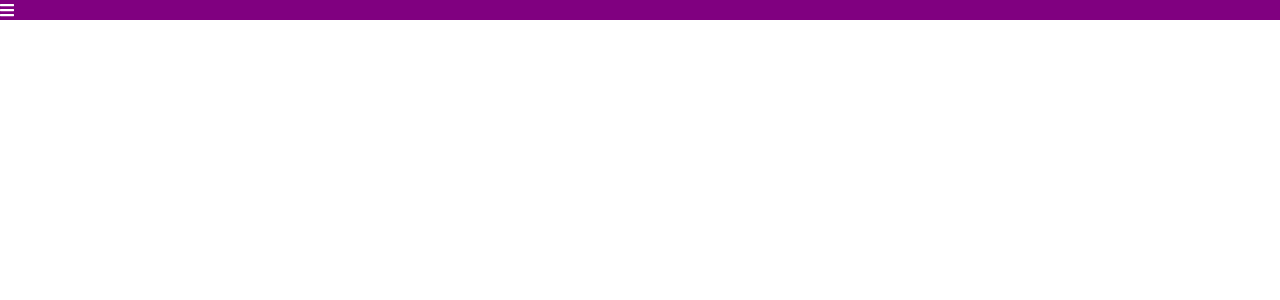
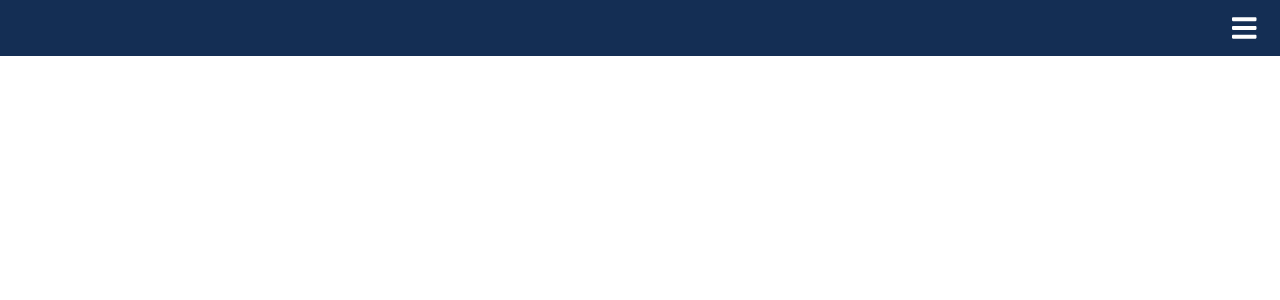
Before and after one commit to cjdeleon62/portfolio, a React (Create React App) app: page / in a window 1280 px wide. Shown: the top 300 px of the page. Built offline with nearby package versions, Linux system fonts and the light colour scheme.

Commit message:
add sass, color palette

```diff
--- a/package.json
+++ b/package.json
@@ -9,6 +9,7 @@
     "@testing-library/jest-dom": "^5.11.9",
     "@testing-library/react": "^11.2.5",
     "@testing-library/user-event": "^12.7.1",
+    "node-sass": "^5.0.0",
     "react": "^17.0.1",
     "react-dom": "^17.0.1",
     "react-scripts": "4.0.2",
--- a/src/App.css
+++ /dev/null
@@ -1,3 +0,0 @@
-.App {
-  background-color: orange;
-}
--- a/src/App.js
+++ b/src/App.js
@@ -1,6 +1,6 @@
 import Header from './components/Header';
 
-import './App.css';
+import './App.scss';
 
 function App() {
   return (
--- /dev/null
+++ b/src/App.scss
@@ -0,0 +1,5 @@
+@import './variables';
+
+.App {
+  background-color: $white;
+}
--- a/src/components/Header.css
+++ /dev/null
@@ -1,7 +0,0 @@
-.Header {
-    background: purple;
-}
-
-.NavIcon {
-    color: white;
-}
--- a/src/components/Header.js
+++ b/src/components/Header.js
@@ -3,7 +3,7 @@ import React from 'react';
 import { FontAwesomeIcon } from '@fortawesome/react-fontawesome'
 import { faBars } from '@fortawesome/free-solid-svg-icons'
 
-import './Header.css';
+import './Header.scss';
 
 const Header = () => (
     <header className="Header">
--- /dev/null
+++ b/src/components/Header.scss
@@ -0,0 +1,15 @@
+@import './../variables';
+
+.Header {
+    align-items: center;
+    background: $blue-primary-3;
+    display: flex;
+    height: 3.5rem;
+    justify-content: flex-end;
+    padding: 0 1.5rem;
+}
+
+.NavIcon {
+    color: $white;
+    font-size: 1.75rem;
+}
--- /dev/null
+++ b/src/variables.scss
@@ -0,0 +1,7 @@
+// Palette
+$white: #FEFEFE;
+$blue-primary-0: #758AA8;
+$blue-primary-1: #4C668C;
+$blue-primary-2: #2C4870;
+$blue-primary-3: #142E54;
+$blue-primary-4: #051A38;
```
Also changed, not shown: 1 other file (tests, documents, lock files or other folders).
